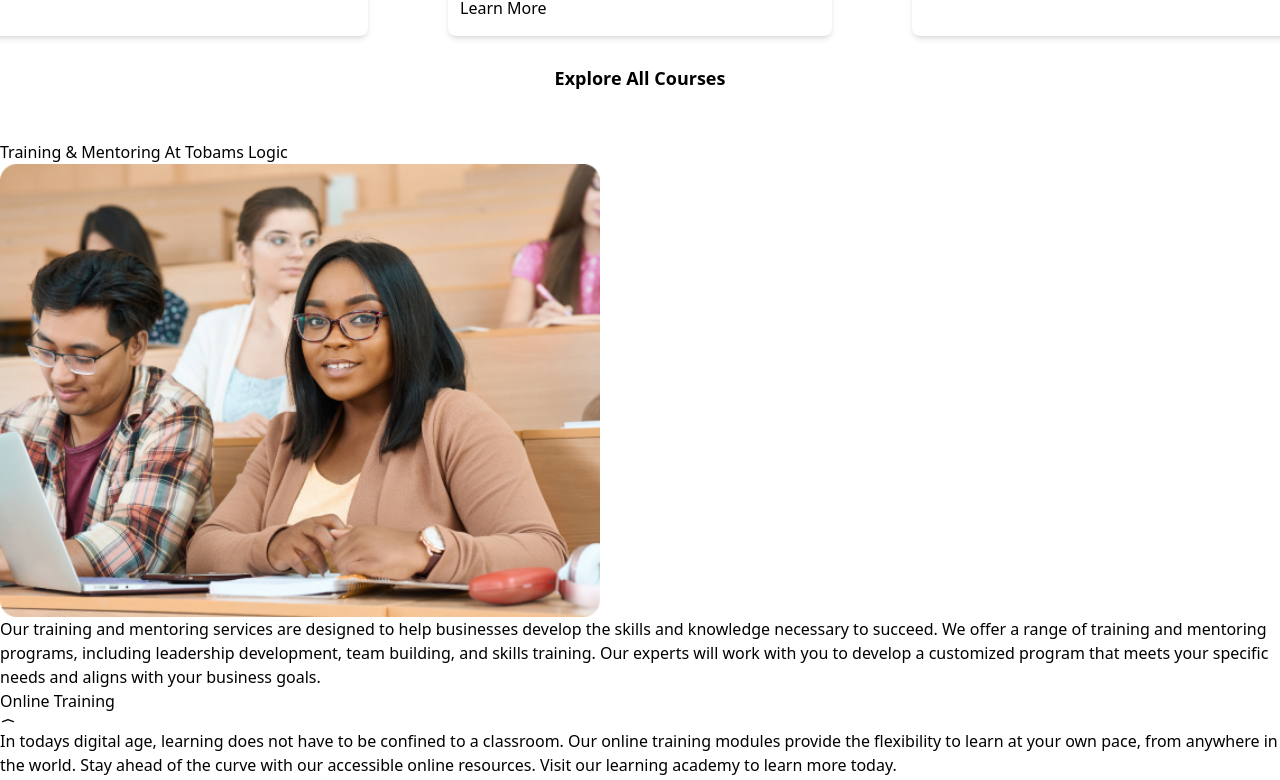
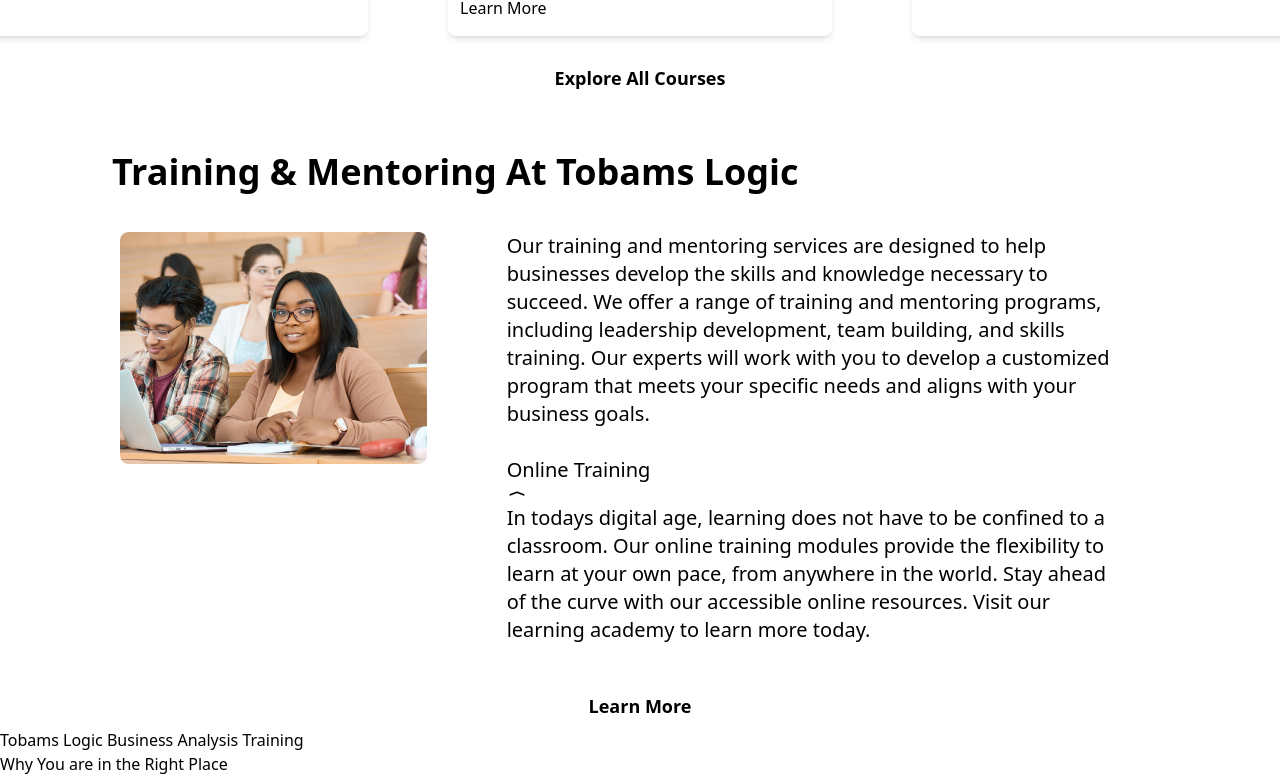
Before and after one commit to sandrayeboahAE/Tobamlogic, a Next.js app: page / in a window 1280 px wide. Shown: the part 5775-6555 px from the top of the page. Built offline with nearby package versions, Linux system fonts and the light colour scheme.

Commit message:
styled training

```diff
--- a/src/components/Training.jsx
+++ b/src/components/Training.jsx
@@ -4,14 +4,14 @@
 const Training = () => {
     return ( <div>
         <div>
-            <div>
-                <h1>Training & Mentoring At Tobams Logic</h1>
+            <div className="m-8 px-20">
+                <h1 className="font-bold text-4xl">Training & Mentoring At Tobams Logic</h1>
             </div>
-            <div>
-                <div>
-                    <Image src="/training.png" alt="taining" width="600" height="600" />
+            <div className="m-10 flex flex-row justify-between items-start px-20">
+                <div className="w-1/3 mr-10">
+                    <Image src="/training.png" alt="taining" width="800" height="800" />
                 </div>
-                <div>
+                <div className="w-2/3 flex flex-col items-start justify-start gap-7 text-xl mx-10">
                     <div><p>Our training and mentoring services are designed to help businesses
                         develop the skills and knowledge necessary to succeed. We offer a range
                         of training and mentoring programs, including leadership development, team building,
@@ -32,7 +32,7 @@
                     </div>
                 </div>
             </div>
-            <div><button className="hover:bg-pink-200 hover:text-white py-2 px-4 border-0 rounded-md">Learn More</button></div>
+            <div className="flex items-center justify-center"><button className="hover:bg-pink-200 hover:text-white py-2 px-4 border-0 rounded-md text-lg font-semibold">Learn More</button></div>
         </div>
         <div>
             <div>
```
